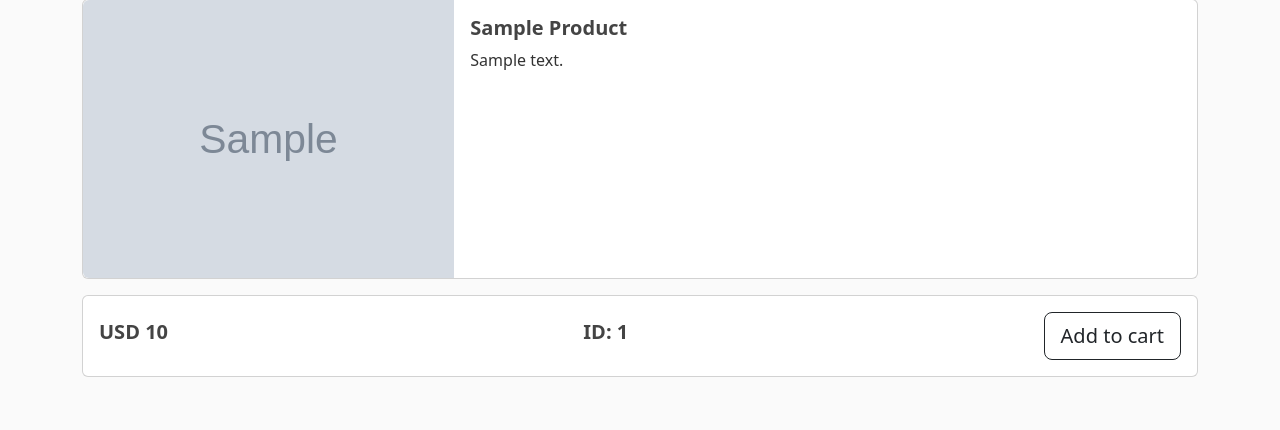
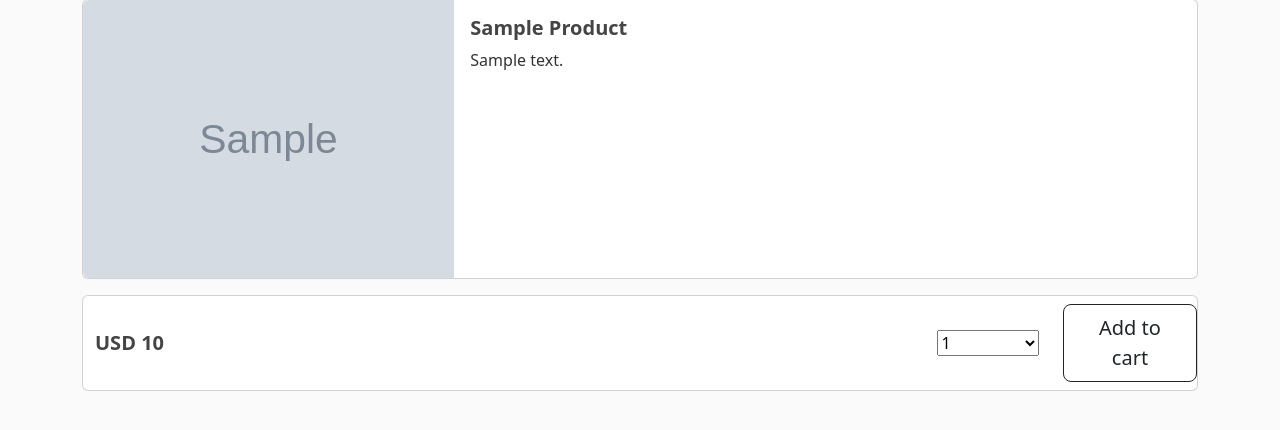
Before and after one commit to noel-ellis/ecommerce_website, a Django app: a page that uses store/templates/store/product_detail.html in a window 1280 px wide. Shown: the part 81-511 px from the top of the page. Run offline with Django 4.2, Linux system fonts and the light colour scheme; tables that the repository leaves empty hold one stand-in row (values such as "Sample post"); grey boxes marked "Sample" are stand-in pictures.

Commit message:
Add to cart FE fix, 0.1

```diff
--- a/cart/cart.py
+++ b/cart/cart.py
@@ -14,7 +14,6 @@ class Cart:
         self.cart = self.session.get('skey')
 
     def add(self, product: Product):
-        print('!!!WORKS!!!')
         product_id = product.id
         if product_id not in self.cart:
             self.cart[product_id] = {
--- a/store/templates/store/product_detail.html
+++ b/store/templates/store/product_detail.html
@@ -25,11 +25,24 @@
     </div>
 </div>
 
-<div class="card mb-3">
-    <div class="card-body d-flex align-items-center justify-content-between">
-        <h5 class="card-text"><strong>USD {{ product.price }}</strong></h5>
-        <h5 class="card-text"><strong>ID: {{ product.id }}</strong></h5>
-        <a id="cart-add-btn" class="btn btn-lg btn-outline-dark" data-productid="{{ product.id }}">Add to cart</a>
+<div class="card mb-3 py-2">
+    <div class="row justify-content-between">
+        <div class="col-4 my-auto ps-4">
+            <h5 class="card-text"><strong>USD {{ product.price }}</strong></h5>
+        </div>
+        <div class="col-4">
+            <div class="row justify-content-end my-auto">
+                <div class="col-4 my-auto">
+                    <select class="custom-select d-block w-100" id="country" required="">
+                        <option value="">1</option>
+                        <option>5</option>
+                    </select>
+                </div>
+                <div class="col-5">
+                    <a id="cart-add-btn" class="btn btn-lg btn-outline-dark" data-productid="{{ product.id }}">Add to cart</a>
+                </div>
+            </div>
+        </div>
     </div>
 </div>
 
```
